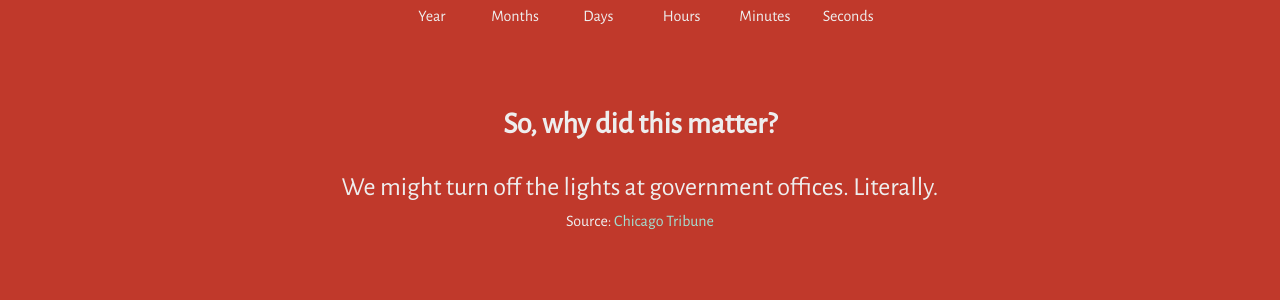
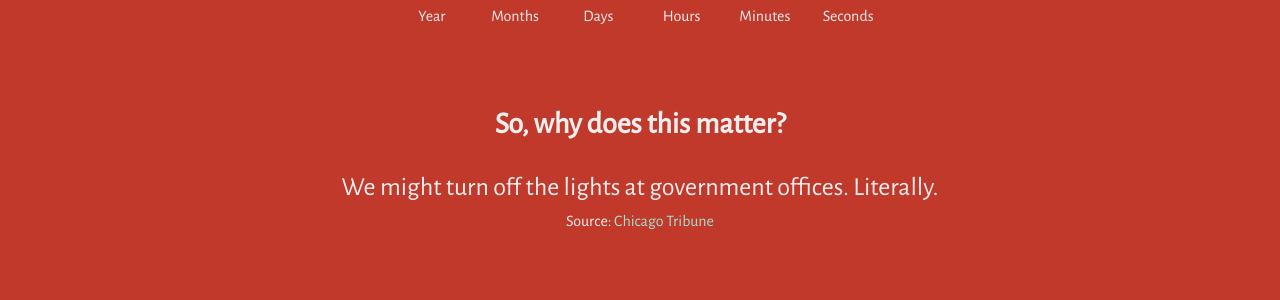
Before and after one commit to chihacknight/il-budget-clock, a Jekyll site: the page built from index.html, in a window 1280 px wide. Shown: the part 159-459 px from the top of the page. Built offline with Jekyll 4.4.1, drawn with Linux system fonts in a browser that asks for light colours.

Commit message:
present-tense

```diff
--- a/index.html
+++ b/index.html
@@ -34,7 +34,7 @@ layout: default
 
 <div class='content'>
 
-    <p class="h2">So, why did this matter?</p>
+    <p class="h2">So, why does this matter?</p>
     <div id="reasons">
         <p id="reason">
         </p>
```
